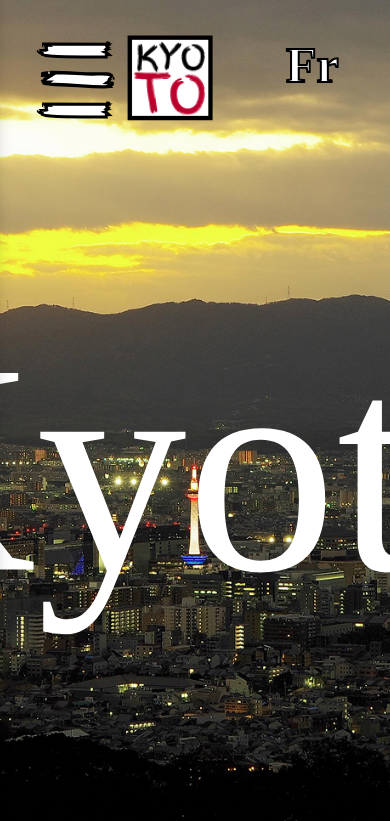
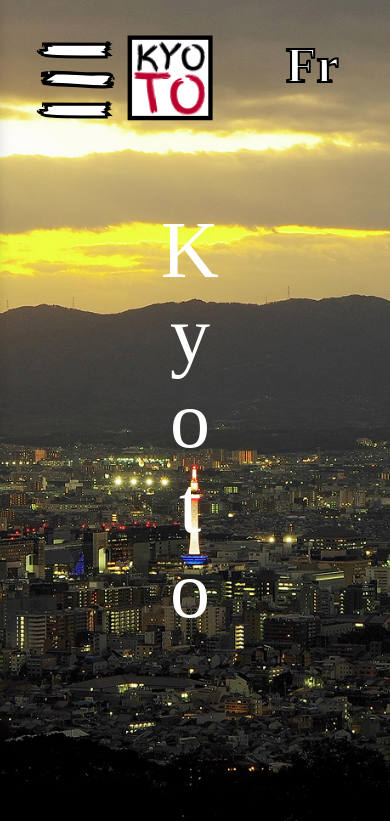
Before and after one commit to oXoGus/Projet-UNESCO, a PHP site: page / in a window 390 px wide; the page is wider, and only the part inside the window is pictured. Shown: the top 821 px of that part. Run offline with PHP 8.4, Linux system fonts and the light colour scheme; some web fonts are replaced.

Commit message:
page accueil

```diff
--- a/blocks/menu.css
+++ b/blocks/menu.css
@@ -92,19 +92,16 @@
   .burger-line:nth-child(3){
     background: url(img/line3.svg) 0 0/100% 100% no-repeat;
   }
-  /* Checkbox Hack */
   #burger-toggle {
     display: none;
   }
 
-  /* Navigation Styles */
   .nav-menu {
     position: fixed;
     top: 0;
     left: -500px;
     width: 500px;
     height: 100%;
-    /* background: linear-gradient(135deg, var(--primary-color) 0%, #0064c8 100%); */
     background: #FFF5F7;
     transition: left 0.4s cubic-bezier(0.77, 0.2, 0.05, 1);
     box-shadow: -4px 0 15px #00000033;
--- a/index.html
+++ b/index.html
@@ -22,6 +22,9 @@
           background-repeat: no-repeat;
           background-size: cover;
         }
+        .header__logo{
+            z-index: 10000;
+        }
         .header__title{
             position: absolute;
             top: 20%;
@@ -31,6 +34,49 @@
             font-size: 300px;
             font-family: var(--f1);
             text-align: center;
+        }
+        .mobile-title {
+          display: none;
+        }
+
+        @media screen and (max-width: 1400px) {
+          .header__title {
+            font-size: 240px;
+          }
+        }
+
+        @media screen and (max-width: 1024px) {
+          .header__title {
+            font-size: 180px;
+          }
+        }
+
+        @media screen and (max-width: 768px) {
+          .header__title {
+            font-size: 120px;
+          }
+        }
+
+        @media screen and (max-width: 480px) {
+          .desktop-title {
+            display: none;
+          }
+
+          .mobile-title {
+            display: flex;
+            flex-direction: column;
+            top: 50%;
+            align-items: center;
+            justify-content: center;
+            letter-spacing: 10px;
+            height: 70%;
+          }
+
+          .mobile-title span {
+            font-size: 80px;
+            line-height: 1;
+            margin-bottom: 5px;
+          }
         }
         </style>
 </head>
@@ -56,7 +102,7 @@
           <li><a href="#contact">Nous-contacter</a></li>
         </ul>
       </nav>
-                <a href="../index.html" class="header__logo"><img  src="../img/logo.png" alt=""></a>
+      <a href="index.html" class="header__logo"><img src="img/logo.png" alt=""></a>
       <div class="lang">
         <button class="lang_btn"><p>Fr</p></button>
         <div class="lang-content">
@@ -65,7 +111,14 @@
         </div>
       </div>
     </div>
-            <p class="header__title">Kyoto</p>
+    <p class="header__title desktop-title">Kyoto</p>
+    <div class="header__title mobile-title">
+      <span>K</span>
+      <span>y</span>
+      <span>o</span>
+      <span>t</span>
+      <span>o</span>
+    </div>
   </div>
 </header>
     <main>
```
Also changed, not shown: main.css (+76 -78 lines). Lines whose indentation alone changed are shown as unchanged.
